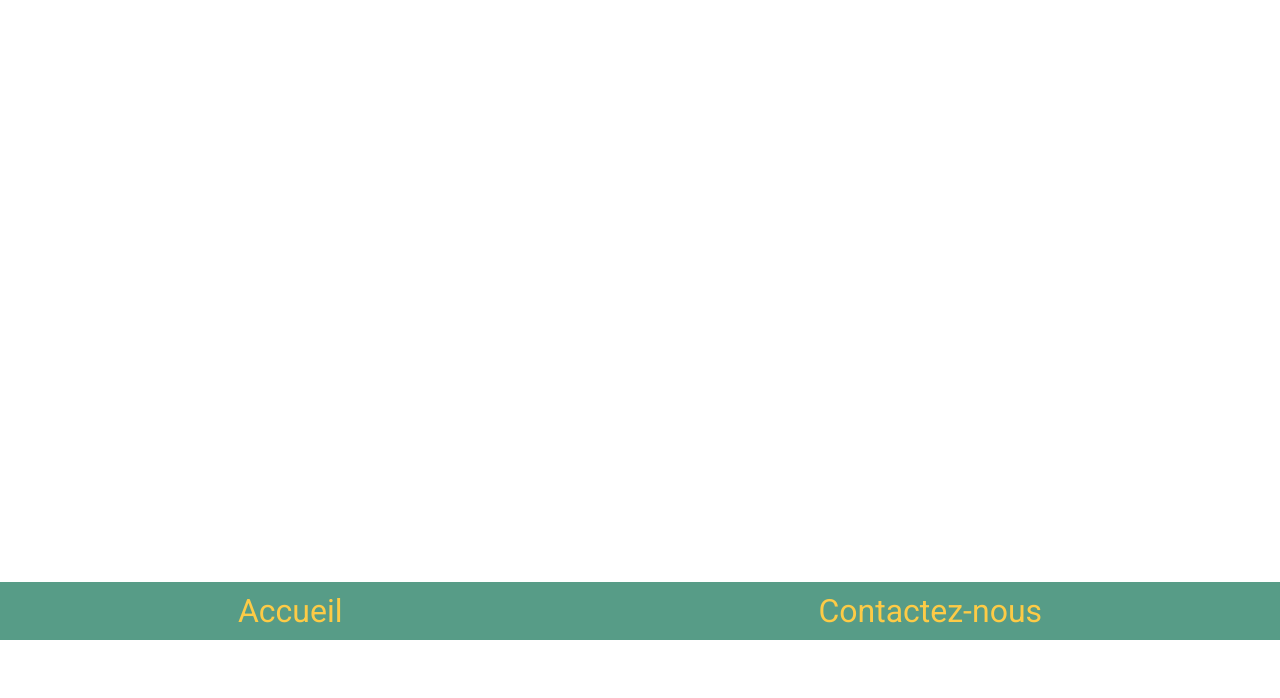
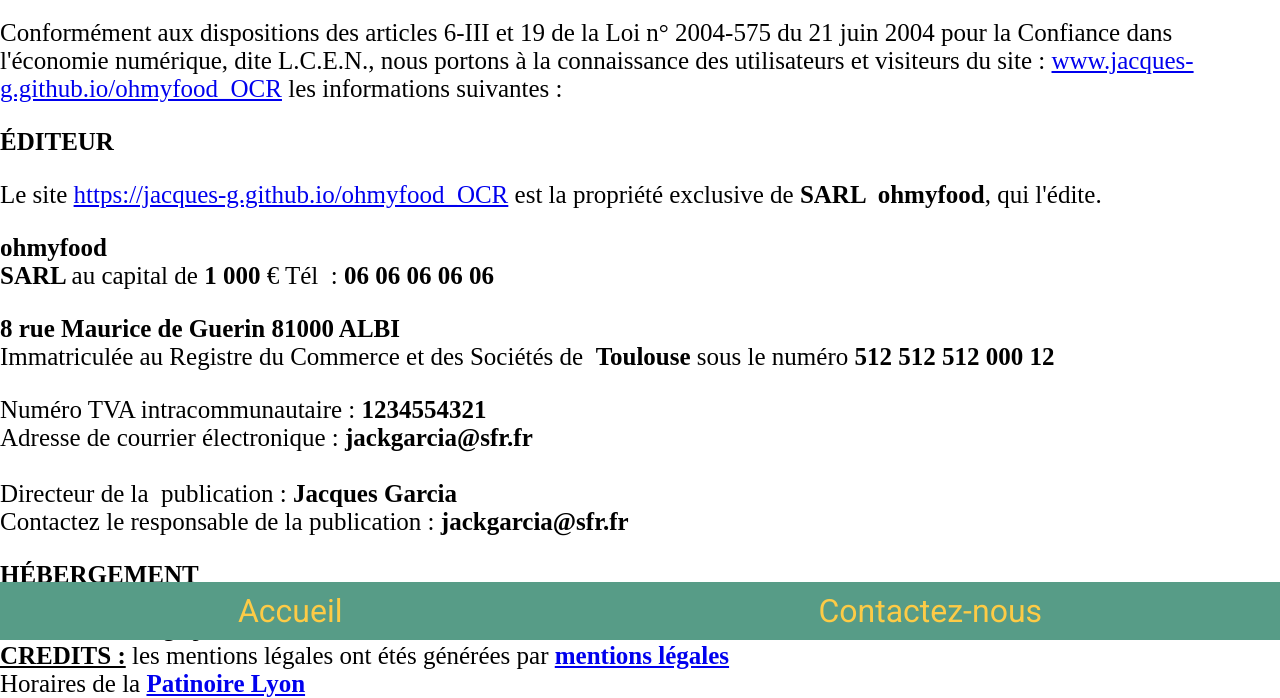
Before and after one commit to Jacques-G/ohmyfood_OCR, a plain HTML site: page page_mentions.html in a window 1280 px wide. Shown: the part 160-858 px from the top of the page. Before the commit the page ends 800 px from the top, so only its background shows below. Drawn offline with Linux system fonts and the light colour scheme; a web font is replaced by a local one.

Commit message:
ajout des mentions legales

```diff
--- a/page_mentions.html
+++ b/page_mentions.html
@@ -18,8 +18,26 @@
     <header>
         <h1>ohmyfood</h1>
     </header>
-
-
+    <h1>Mentions légales</h1>
+    <section class="Mentionlegale">
+        <p>Conformément aux dispositions des articles 6-III et 19 de la Loi n° 2004-575 du 21 juin 2004 pour la Confiance dans l'économie numérique, dite L.C.E.N., nous portons à la connaissance des utilisateurs et visiteurs du site : <a href="http://jacques-g.github.io/ohmyfood_OCR" target="_blank">www.jacques-g.github.io/ohmyfood_OCR</a> les informations suivantes :</p>
+        <p><strong>ÉDITEUR</strong></p>
+        <p>Le site <a href="http://jacques-g.github.io/ohmyfood_OCR" target="_blank">https://jacques-g.github.io/ohmyfood_OCR</a> est la propriété exclusive de <strong>SARL  </strong><strong>ohmyfood</strong>, qui l'édite.</p>
+        <p><strong>ohmyfood</strong><strong> </strong><br />
+            <strong>SARL </strong>au capital de<strong> </strong><strong>1 000 </strong>€ Tél  : <strong>06 06 06 06 06</strong></p>
+        <p><strong>8 rue Maurice de Guerin </strong><strong>81000 ALBI</strong><br />
+                Immatriculée au Registre du Commerce et des Sociétés de  <strong>Toulouse </strong>sous le numéro<strong> </strong><strong>512 512 512 000 12</strong><strong> </strong></p>
+        <p >Numéro TVA intracommunautaire : <strong>1234554321</strong><br />
+            Adresse de courrier électronique : <strong>jackgarcia@sfr.fr</strong> <br />
+            <br />
+            Directeur de la  publication : <strong>Jacques Garcia</strong><br />
+            Contactez le responsable de la publication : <strong>jackgarcia@sfr.fr</strong>
+        </p>
+        <p><strong>HÉBERGEMENT</strong></p>
+        <p>Le site est hébergé par <strong>Github 8 rue Maurice de Guerin 81000 ALBI</strong><br />
+            <u><strong>CREDITS :</strong></u> les mentions légales ont étés générées par <strong><a href="https://www.generer-mentions-legales.com">mentions légales</a></strong><br />
+            Horaires de la <strong><a href="http://www.patinoire.biz/p+patinoire-de-lyon---charlemagne+113.html">Patinoire Lyon</a></strong></p>
+    </section>
     <footer>
         <div class="mention">
             <a href="index.html" title="Consultez nos mentions légales">Accueil</a>
```
